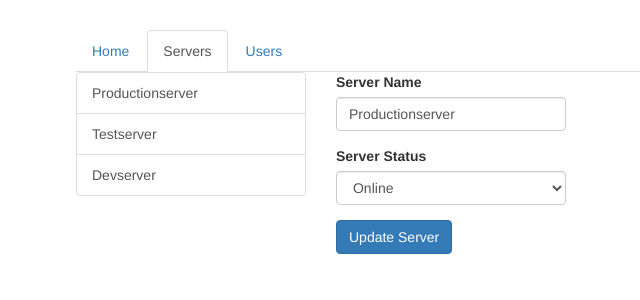
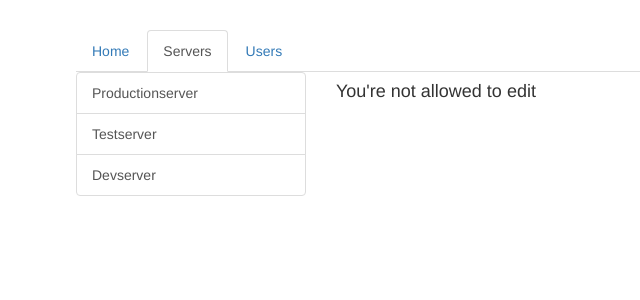
Before and after one commit to Timmesh/javaplayground, an Angular app in the folder Angular/UdemyCourse/routing-start/: page /servers/1/edit in a window 1280 px wide. Shown: the top 300 px of the page, without its empty margins (189-829 px from the left). Built offline with nearby package versions, Linux system fonts and the light colour scheme.

Commit message:
Handling query parameters

```diff
--- a/Angular/UdemyCourse/routing-start/src/app/servers/edit-server/edit-server.component.html
+++ b/Angular/UdemyCourse/routing-start/src/app/servers/edit-server/edit-server.component.html
@@ -1,21 +1,15 @@
+<h4 *ngIf="!allowEdit">You're not allowed to edit</h4>
+<div *ngIf="allowEdit">
   <div class="form-group">
     <label for="name">Server Name</label>
-  <input
-    type="text"
-    id="name"
-    class="form-control"
-    [(ngModel)]="serverName">
+    <input type="text" id="name" class="form-control" [(ngModel)]="serverName">
   </div>
   <div class="form-group">
     <label for="status">Server Status</label>
-  <select
-    id="status"
-    class="form-control"
-    [(ngModel)]="serverStatus">
+    <select id="status" class="form-control" [(ngModel)]="serverStatus">
       <option value="online">Online</option>
       <option value="offline">Offline</option>
     </select>
   </div>
-<button
-  class="btn btn-primary"
-  (click)="onUpdateServer()">Update Server</button>
+  <button class="btn btn-primary" (click)="onUpdateServer()">Update Server</button>
+</div>
--- a/Angular/UdemyCourse/routing-start/src/app/servers/edit-server/edit-server.component.ts
+++ b/Angular/UdemyCourse/routing-start/src/app/servers/edit-server/edit-server.component.ts
@@ -1,7 +1,7 @@
 import { Component, OnInit } from '@angular/core';
 
 import { ServersService } from '../servers.service';
-import { Router, ActivatedRoute } from '@angular/router';
+import { Router, ActivatedRoute, Params } from '@angular/router';
 
 @Component({
   selector: 'app-edit-server',
@@ -9,10 +9,10 @@
   styleUrls: ['./edit-server.component.css']
 })
 export class EditServerComponent implements OnInit {
-  server: {id: number, name: string, status: string};
+  server: { id: number, name: string, status: string };
   serverName = '';
   serverStatus = '';
-
+  allowEdit = false;
   constructor(private serversService: ServersService,
     private router: Router,
     private route: ActivatedRoute) { }
@@ -20,15 +20,21 @@
   ngOnInit() {
     console.log(this.route.snapshot.queryParams);
     console.log(this.route.snapshot.fragment);
-    // this.route.queryParams.subscribe();
-    // this.route.queryParams.subscribe();
+    this.route.queryParams
+      .subscribe(
+        (queryParams: Params) => {
+          this.allowEdit = queryParams['allowEdit'] === '1' ? true : false;
+        }
+      );
+
+    this.route.queryParams.subscribe();
     this.server = this.serversService.getServer(1);
     this.serverName = this.server.name;
     this.serverStatus = this.server.status;
   }
 
   onUpdateServer() {
-    this.serversService.updateServer(this.server.id, {name: this.serverName, status: this.serverStatus});
+    this.serversService.updateServer(this.server.id, { name: this.serverName, status: this.serverStatus });
   }
 
 }
--- a/Angular/UdemyCourse/routing-start/src/app/servers/server/server.component.html
+++ b/Angular/UdemyCourse/routing-start/src/app/servers/server/server.component.html
@@ -1,2 +1,3 @@
 <h5>{{ server.name }}</h5>
 <p>Server status is {{ server.status }}</p>
+<button (click)="onEdit()">Edit Server</button>
--- a/Angular/UdemyCourse/routing-start/src/app/servers/server/server.component.ts
+++ b/Angular/UdemyCourse/routing-start/src/app/servers/server/server.component.ts
@@ -1,7 +1,7 @@
 import { Component, OnInit } from '@angular/core';
 
 import { ServersService } from '../servers.service';
-import { ActivatedRoute, Params } from '@angular/router';
+import { ActivatedRoute, Params, Router } from '@angular/router';
 
 @Component({
   selector: 'app-server',
@@ -9,9 +9,11 @@
   styleUrls: ['./server.component.css']
 })
 export class ServerComponent implements OnInit {
-  server: {id: number, name: string, status: string};
+  server: { id: number, name: string, status: string };
 
-  constructor(private serversService: ServersService, private route: ActivatedRoute) { }
+  constructor(private serversService: ServersService,
+    private route: ActivatedRoute,
+    private router: Router) { }
 
   ngOnInit() {
     this.server = this.serversService.getServer(+this.route.snapshot.params['id']);
@@ -22,6 +24,8 @@
     );
   }
 
-
+  onEdit() {
+    this.router.navigate(['edit'], { relativeTo: this.route, queryParamsHandling: 'preserve' });
+  }
 
 }
--- a/Angular/UdemyCourse/routing-start/src/app/servers/servers.component.html
+++ b/Angular/UdemyCourse/routing-start/src/app/servers/servers.component.html
@@ -3,7 +3,9 @@
 <div class="row">
   <div class="col-xs-12 col-sm-4">
     <div class="list-group">
-      <a [routerLink]="['/servers',server.id ]" [queryParams]="{'allowEdit': 1}" fragment="loading"
+      <a [routerLink]="['/servers',server.id ]"
+       [queryParams]="{'allowEdit': server.id === 3 ? '1':'0'}"
+        fragment="loading"
         class="list-group-item" *ngFor="let server of servers">
         {{ server.name }}
       </a>
```
Lines whose indentation alone changed are shown as unchanged.
